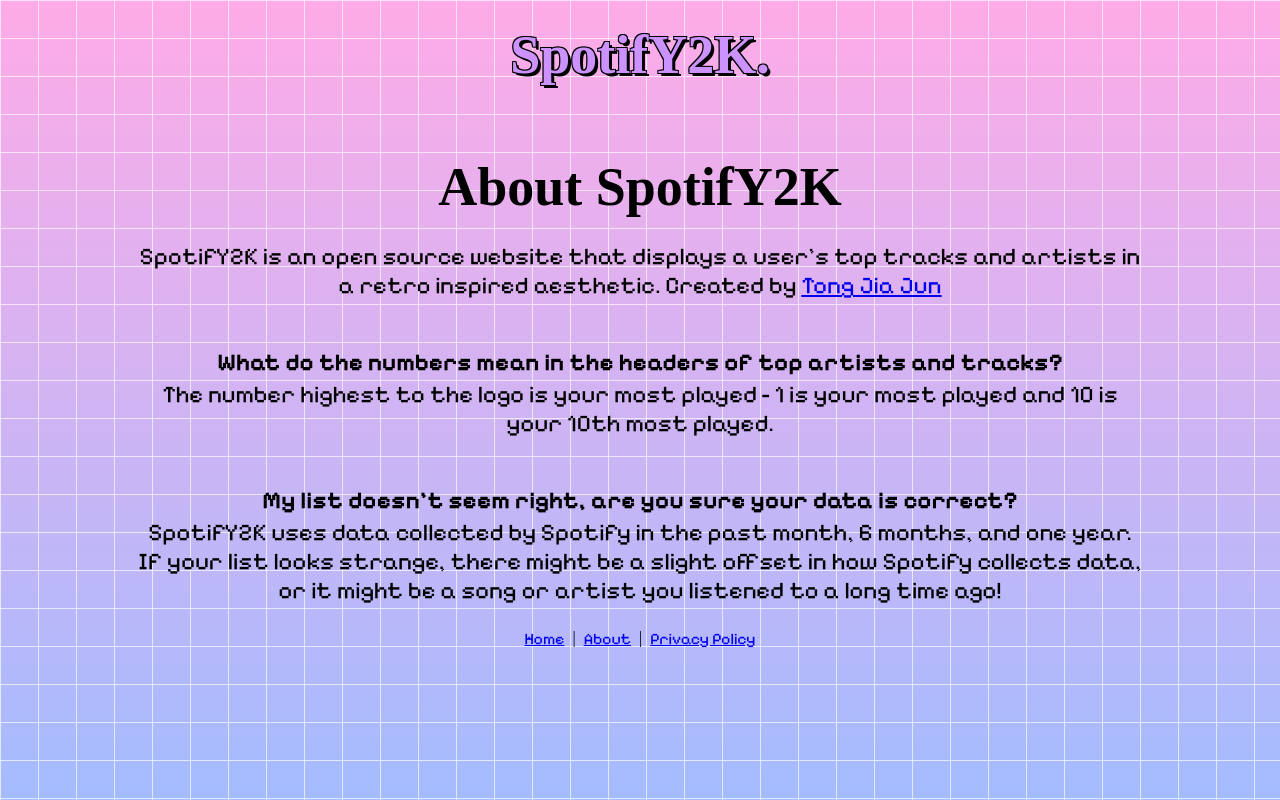
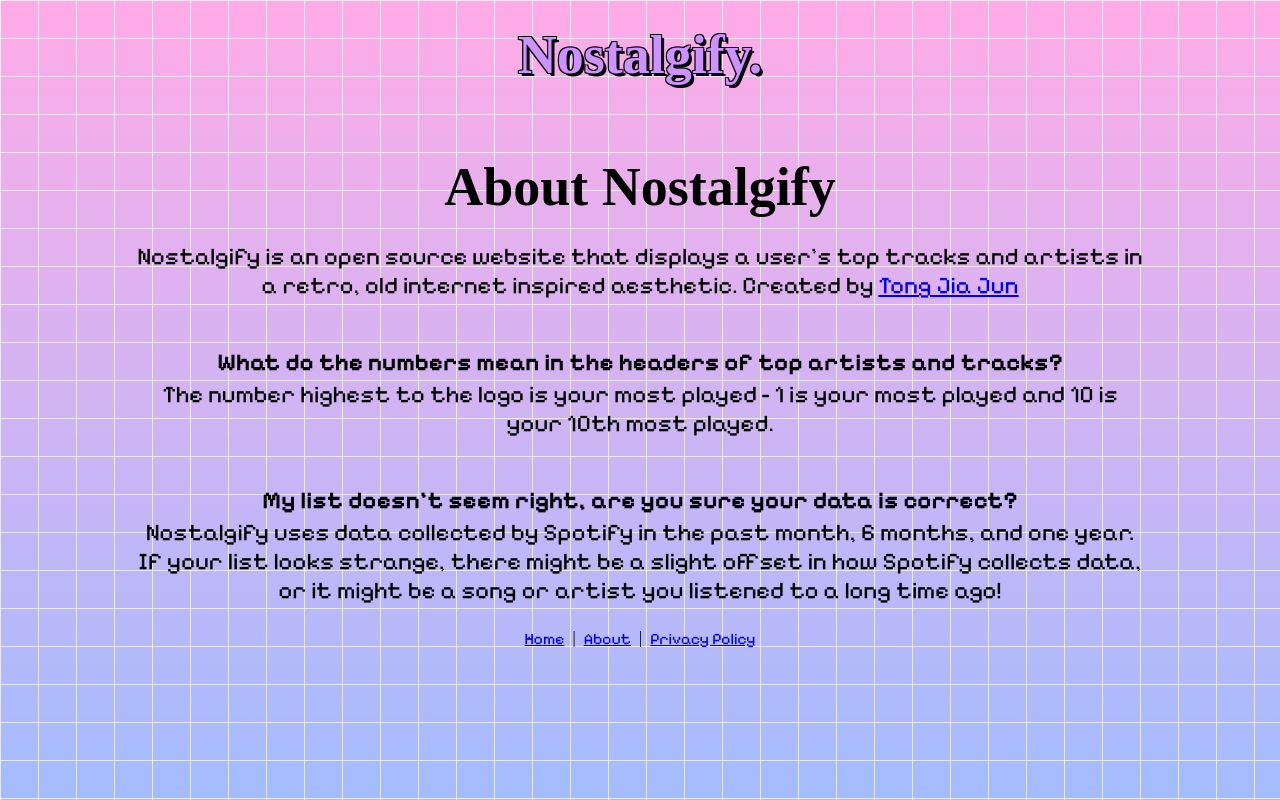
Before and after one commit to jiajun2002/Nostalgify, a Flask app: page /about in a window 1280 px wide. Run offline with Flask 3, Linux system fonts and the light colour scheme; some web fonts are replaced.

Commit message:
renamed to nostalgify

```diff
--- a/templates/about.html
+++ b/templates/about.html
@@ -3,7 +3,7 @@
   <head>
     <meta name="viewport" content="width=device-width, initial-scale=1" />
     <title>
-      SpotifY2K
+      Nostalgify
     </title>
       <link rel = "stylesheet" href= "{{ url_for('static', filename='styles.css') }}">
       <link rel="preconnect" href="https://fonts.googleapis.com">
@@ -11,13 +11,13 @@
       <link href="https://fonts.googleapis.com/css2?family=Doto:wght@100..900&family=Iceberg&family=Jacquard+12&family=Jersey+15&family=Pixelify+Sans:wght@400..700&family=Texturina:ital,opsz,wght@0,12..72,100..900;1,12..72,100..900&display=swap" rel="stylesheet">
       <body>
     <div class = 'welcome-page'>
-      <p class = 'logo-text'> SpotifY2K. </p>
+      <p class = 'logo-text'> Nostalgify. </p>
       <div class = 'privacy-container'>
         <p class = 'privacy-heading'>
-          About SpotifY2K
+          About Nostalgify
         </p>
         <p class = 'privacy-text'>
-          SpotifY2K is an open source website that displays a user's top tracks and artists in a retro inspired aesthetic. Created by <a href = 'https://github.com/jiajun2002'> Tong Jia Jun</a>
+          Nostalgify is an open source website that displays a user's top tracks and artists in a retro, old internet inspired aesthetic. Created by <a href = 'https://github.com/jiajun2002'> Tong Jia Jun</a>
         </p>
         <p class = 'frequent-question'>
           What do the numbers mean in the headers of top artists and tracks?
@@ -29,7 +29,7 @@
           My list doesn't seem right, are you sure your data is correct?
         </p>
         <p class = 'about-text'>
-          SpotifY2K uses data collected by Spotify in the past month, 6 months, and one year. If your list looks strange, there might be a slight offset in how Spotify collects data, or it might be a song or artist you listened to a long time ago!
+          Nostalgify uses data collected by Spotify in the past month, 6 months, and one year. If your list looks strange, there might be a slight offset in how Spotify collects data, or it might be a song or artist you listened to a long time ago!
         </p>
       </div>
       <footer class = 'footer-container'>
--- a/templates/display.html
+++ b/templates/display.html
@@ -3,7 +3,7 @@
   <head>
     <meta name="viewport" content="width=device-width, initial-scale=1" />
     <title>
-      SpotifY2K
+      Nostalgify
     </title>
       <link rel = "stylesheet" href= "{{ url_for('static', filename='styles.css') }}">
       <link rel="preconnect" href="https://fonts.googleapis.com">
@@ -12,7 +12,7 @@
     <body>
     <div class = 'welcome-page'>
       <p class = 'logo-text'>
-        SpotifY2K.
+        Nostalgify.
       </p>
       <div class = 'back-button-container'>
         <button class = 'back-button' onclick = "location.href = '/home';">
--- a/templates/displayArtist.html
+++ b/templates/displayArtist.html
@@ -3,7 +3,7 @@
   <head>
     <meta name="viewport" content="width=device-width, initial-scale=1" />
     <title>
-      SpotifY2K
+      Nostalgify
     </title>
       <link rel = "stylesheet" href= "{{ url_for('static', filename='styles.css') }}">
       <link rel="preconnect" href="https://fonts.googleapis.com">
@@ -12,7 +12,7 @@
     <body>
     <div class = 'welcome-page'>
       <p class = 'logo-text'>
-        SpotifY2K.
+        Nostalgify.
       </p>
       <div class = 'back-button-container'>
         <button class = 'back-button' onclick = "location.href = '/home';">
--- a/templates/home.html
+++ b/templates/home.html
@@ -3,7 +3,7 @@
   <head>
     <meta name="viewport" content="width=device-width, initial-scale=1" />
     <title>
-      SpotifY2K
+      Nostalgify
     </title>
       <link rel = "stylesheet" href= "{{ url_for('static', filename='styles.css') }}">
       <link rel="preconnect" href="https://fonts.googleapis.com">
@@ -16,7 +16,7 @@
            Log Out &#10006;
         </button>
       </div>
-      <p class = 'logo-text'> SpotifY2K. </p>
+      <p class = 'logo-text'> Nostalgify. </p>
       <div class = 'tagline-box'>
         <p class = 'tagline-home'> Your Spotify stats, but it's the year 2006 </p>
       </div>
@@ -55,7 +55,7 @@
         <button class = 'check-inbox-button' onclick = "location.href = '/artists/long_term';"> 12 Months </button>
       </div>
       <footer class = 'footer-container'>
-        <a class = 'footer-text' href = '/'>Home </a> &nbsp; | &nbsp;
+        <a class = 'footer-text' href = '/'> Home </a> &nbsp; | &nbsp;
         <a class = 'footer-text' href = '/about'> About</a> &nbsp; | &nbsp;
         <a class = 'footer-text' href = '/privacy'> Privacy Policy</a>
       </footer>
--- a/templates/welcome.html
+++ b/templates/welcome.html
@@ -3,7 +3,7 @@
   <head>
     <meta name="viewport" content="width=device-width, initial-scale=1" />
     <title>
-      SpotifY2K
+      Nostalgify
     </title>
       <link rel = "stylesheet" href= "{{ url_for('static', filename='styles.css') }}">
       <link rel="preconnect" href="https://fonts.googleapis.com">
@@ -11,7 +11,7 @@
       <link href="https://fonts.googleapis.com/css2?family=Doto:wght@100..900&family=Iceberg&family=Jacquard+12&family=Jersey+15&family=Pixelify+Sans:wght@400..700&family=Texturina:ital,opsz,wght@0,12..72,100..900;1,12..72,100..900&display=swap" rel="stylesheet">
     <body>
     <div class = 'welcome-page'>
-      <p class = 'logo-text'> SpotifY2K. </p>
+      <p class = 'logo-text'> Nostalgify. </p>
       <div class = 'tagline-box'>
         <p class = 'tagline'> Your Spotify stats, but it's the year 2006 </p>
       </div>
@@ -28,7 +28,7 @@
         <button class = 'login-button' onclick = "location.href = '/login';"> Enter</button>
       </div>
       <footer class = 'footer-container'>
-        <a class = 'footer-text' href = '/'>Home </a> &nbsp; | &nbsp;
+        <a class = 'footer-text' href = '/'> Home </a> &nbsp; | &nbsp;
         <a class = 'footer-text' href = '/about'> About</a> &nbsp; | &nbsp;
         <a class = 'footer-text' href = '/privacy'> Privacy Policy</a>
       </footer>
```
Also changed, not shown: templates/privacy.html (+4 -4 lines).
